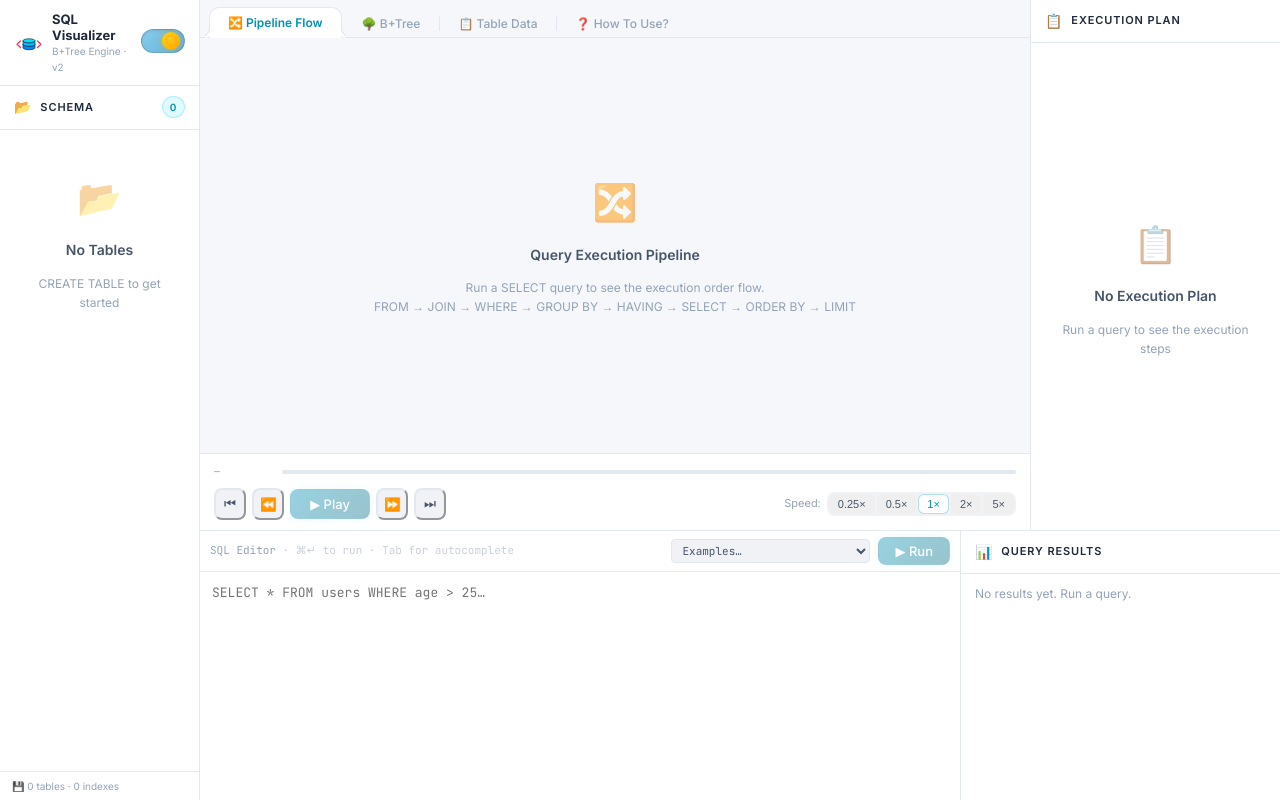
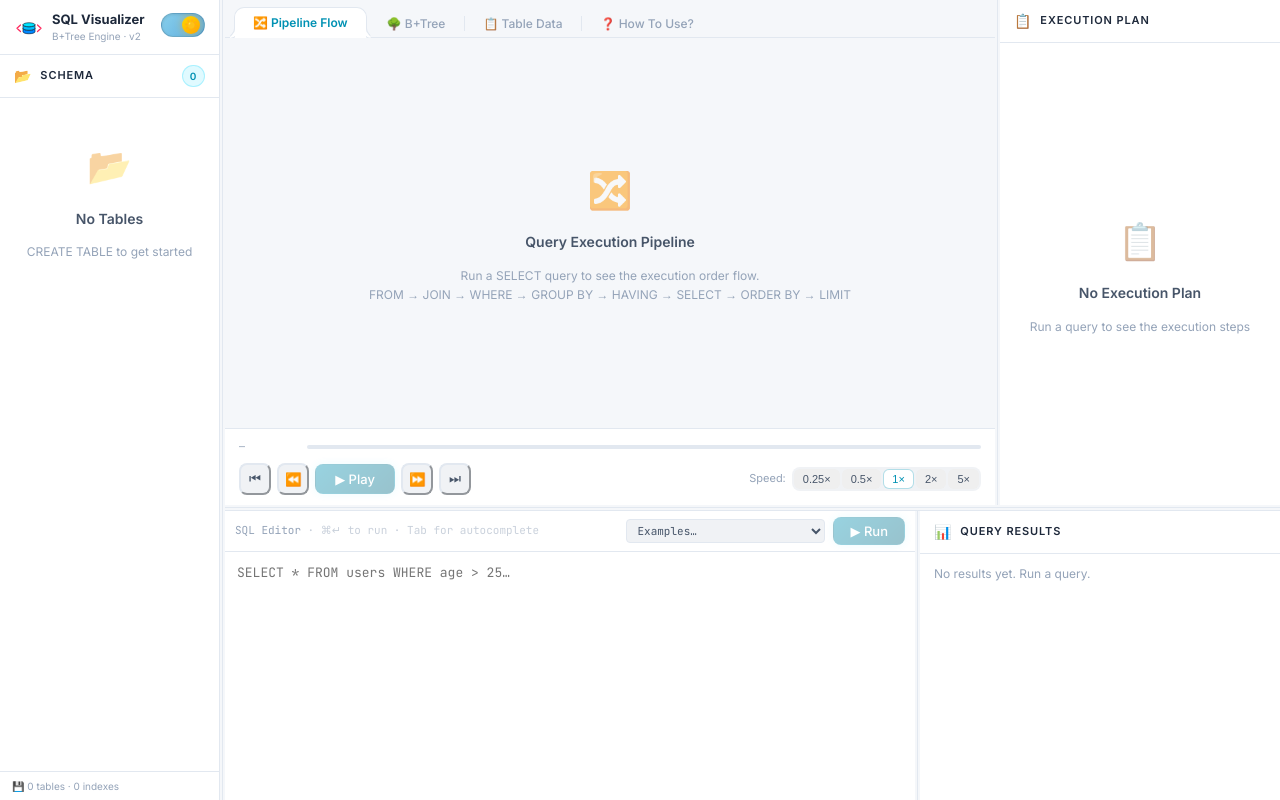
Before and after one commit to ashwin-athappan/sql-execution-visualizer, a Next.js app: page / in a window 1280 px wide. Built offline with nearby package versions, Linux system fonts and the light colour scheme.

Commit message:
feat: make all panels resizable via drag handles
Added useResizable hook and ResizeHandle component. All four panels (schema sidebar, execution plan, bottom editor/results, and query results) can now be resized by dragging the handles between them. Handles highlight in cyan on hover.

```diff
--- a/src/app/globals.css
+++ b/src/app/globals.css
@@ -853,6 +853,80 @@ main {
   fill: none;
 }
 
+/* ─── Resize handles ─────────────────────────────────────────────────── */
+
+/* Horizontal handle: sits between left/right panels (vertical bar) */
+.resize-handle-h {
+  width: 5px;
+  cursor: col-resize;
+  position: relative;
+  flex-shrink: 0;
+  z-index: 10;
+  /* Increase the hit area without affecting layout */
+  background: transparent;
+}
+
+.resize-handle-h::after {
+  content: '';
+  position: absolute;
+  top: 0;
+  bottom: 0;
+  left: 2px;
+  width: 1px;
+  background: var(--border);
+  transition: background 0.15s, width 0.15s, left 0.15s;
+}
+
+.resize-handle-h:hover::after,
+.resize-handle-h:active::after {
+  background: var(--accent-cyan);
+  width: 3px;
+  left: 1px;
+  box-shadow: 0 0 6px rgba(0, 212, 255, 0.5);
+}
+
+/* Vertical handle: sits between top/bottom panels (horizontal bar) */
+.resize-handle-v {
+  height: 5px;
+  cursor: row-resize;
+  position: relative;
+  flex-shrink: 0;
+  z-index: 10;
+  background: transparent;
+}
+
+.resize-handle-v::after {
+  content: '';
+  position: absolute;
+  left: 0;
+  right: 0;
+  top: 2px;
+  height: 1px;
+  background: var(--border);
+  transition: background 0.15s, height 0.15s, top 0.15s;
+}
+
+.resize-handle-v:hover::after,
+.resize-handle-v:active::after {
+  background: var(--accent-cyan);
+  height: 3px;
+  top: 1px;
+  box-shadow: 0 0 6px rgba(0, 212, 255, 0.5);
+}
+
+/* Global cursor overrides while dragging */
+body.resize-col,
+body.resize-col * {
+  cursor: col-resize !important;
+  user-select: none !important;
+}
+
+body.resize-row,
+body.resize-row * {
+  cursor: row-resize !important;
+  user-select: none !important;
+}
+
 /* ─── Responsive layout ──────────────────────────────────────────────── */
 
 /* Large laptops / small desktops (< 1400px) */
--- a/src/app/page.tsx
+++ b/src/app/page.tsx
@@ -6,8 +6,10 @@ import { Sidebar } from '@/components/layout/Sidebar';
 import { VizPanel, VizTabId } from '@/components/layout/VizPanel';
 import { ExecutionPlanPanel } from '@/components/layout/ExecutionPlanPanel';
 import { BottomPanel } from '@/components/layout/BottomPanel';
+import { ResizeHandle } from '@/components/layout/ResizeHandle';
 import { useTableData } from '@/hooks/useTableData';
 import { useSourceTableNames } from '@/hooks/useSourceTableNames';
+import { useResizable } from '@/hooks/useResizable';
 import { Row } from '@/engine/types';
 
 export default function Home() {
@@ -28,6 +30,12 @@ export default function Home() {
   // ── Local UI state ────────────────────────────────────────────────────────
   const [sql, setSql] = useState('');
   const [vizTab, setVizTab] = useState<VizTabId>('pipeline');
+
+  // ── Resizable panel state ─────────────────────────────────────────────────
+  const sidebar = useResizable({ initialSize: 220, minSize: 140, maxSize: 400, direction: 'horizontal' });
+  const execPlan = useResizable({ initialSize: 280, minSize: 160, maxSize: 500, direction: 'horizontal', reverse: true });
+  const bottomPanel = useResizable({ initialSize: 290, minSize: 150, maxSize: 600, direction: 'vertical', reverse: true });
+  const resultsPanel = useResizable({ initialSize: 360, minSize: 180, maxSize: 600, direction: 'horizontal', reverse: true });
 
   // ── Derived data (custom hooks) ───────────────────────────────────────────
   const currentStep = steps[currentStepIndex] ?? null;
@@ -53,13 +61,13 @@ export default function Home() {
   // ── Layout ────────────────────────────────────────────────────────────────
   return (
     <div className="app-root" style={{
-      display: 'grid',
-      gridTemplateColumns: 'var(--sidebar-w) 1fr',
+      display: 'flex',
       height: '100vh',
       overflow: 'hidden',
       background: 'var(--bg-base)',
     }}>
-      {/* Left sidebar */}
+      {/* ── Left sidebar ──────────────────────────────────────────────── */}
+      <div style={{ width: sidebar.size, flexShrink: 0, overflow: 'hidden' }}>
         <Sidebar
           schemaTables={schemaTables}
           focusedTable={focusedTable}
@@ -68,12 +76,16 @@ export default function Home() {
           onSelectTable={handleSelectTable}
           onClearDb={handleClearDb}
         />
+      </div>
 
-      {/* Main content area */}
-      <div style={{ display: 'grid', gridTemplateRows: '1fr var(--bottom-h)', overflow: 'hidden', minWidth: 0 }}>
+      <ResizeHandle direction="horizontal" onMouseDown={sidebar.onMouseDown} />
+
+      {/* ── Main content area ─────────────────────────────────────────── */}
+      <div style={{ flex: 1, display: 'flex', flexDirection: 'column', overflow: 'hidden', minWidth: 0 }}>
 
         {/* Top: visualization + execution plan */}
-        <div style={{ display: 'grid', gridTemplateColumns: '1fr var(--exec-plan-w)', overflow: 'hidden', minHeight: 0 }}>
+        <div style={{ flex: 1, display: 'flex', overflow: 'hidden', minHeight: 0 }}>
+          <div style={{ flex: 1, overflow: 'hidden', minWidth: 0 }}>
             <VizPanel
               vizTab={vizTab}
               onVizTabChange={setVizTab}
@@ -99,14 +111,24 @@ export default function Home() {
               onFocusedTableChange={setFocusedTable}
               treeSnapshot={treeSnapshot}
             />
+          </div>
+
+          <ResizeHandle direction="horizontal" onMouseDown={execPlan.onMouseDown} />
+
+          <div style={{ width: execPlan.size, flexShrink: 0, overflow: 'hidden' }}>
             <ExecutionPlanPanel
               steps={steps}
               currentStepIndex={currentStepIndex}
               onSelectStep={setCurrentStepIndex}
             />
           </div>
+        </div>
+
+        {/* Horizontal resize handle between top and bottom */}
+        <ResizeHandle direction="vertical" onMouseDown={bottomPanel.onMouseDown} />
 
         {/* Bottom: editor + results */}
+        <div style={{ height: bottomPanel.size, flexShrink: 0, overflow: 'hidden' }}>
           <BottomPanel
             sql={sql}
             onSqlChange={setSql}
@@ -117,7 +139,10 @@ export default function Home() {
             resultRows={resultRows as Row[]}
             resultColumns={resultColumns}
             rowsAffected={rowsAffected}
+            resultsWidth={resultsPanel.size}
+            onResultsResize={resultsPanel.onMouseDown}
           />
+        </div>
       </div>
     </div>
   );
--- a/src/components/layout/BottomPanel.tsx
+++ b/src/components/layout/BottomPanel.tsx
@@ -3,6 +3,7 @@
 import React from 'react';
 import { SQLEditor } from '@/components/editor/SQLEditor';
 import { ResultsGrid } from '@/components/results/ResultsGrid';
+import { ResizeHandle } from '@/components/layout/ResizeHandle';
 import { TableDef, Row } from '@/engine/types';
 
 interface BottomPanelProps {
@@ -15,21 +16,24 @@ interface BottomPanelProps {
     resultRows: Row[];
     resultColumns: string[];
     rowsAffected: number;
+    resultsWidth: number;
+    onResultsResize: (e: React.MouseEvent) => void;
 }
 
 export function BottomPanel({
     sql, onSqlChange, onExecute, isExecuting, error,
     schemaTables, resultRows, resultColumns, rowsAffected,
+    resultsWidth, onResultsResize,
 }: BottomPanelProps) {
     return (
         <div style={{
-            display: 'grid',
-            gridTemplateColumns: '1fr var(--results-w)',
+            display: 'flex',
+            height: '100%',
             borderTop: '1px solid var(--border)',
             minHeight: 0,
         }}>
             {/* SQL Editor */}
-            <div style={{ display: 'flex', flexDirection: 'column', overflow: 'hidden', background: 'var(--bg-surface)' }}>
+            <div style={{ flex: 1, display: 'flex', flexDirection: 'column', overflow: 'hidden', background: 'var(--bg-surface)', minWidth: 0 }}>
                 <SQLEditor
                     value={sql}
                     onChange={onSqlChange}
@@ -40,9 +44,12 @@ export function BottomPanel({
                 />
             </div>
 
+            <ResizeHandle direction="horizontal" onMouseDown={onResultsResize} />
+
             {/* Query Results */}
             <div style={{
-                borderLeft: '1px solid var(--border)',
+                width: resultsWidth,
+                flexShrink: 0,
                 display: 'flex', flexDirection: 'column',
                 overflow: 'hidden',
                 background: 'var(--bg-surface)',
--- a/src/components/layout/ExecutionPlanPanel.tsx
+++ b/src/components/layout/ExecutionPlanPanel.tsx
@@ -13,10 +13,10 @@ interface ExecutionPlanPanelProps {
 export function ExecutionPlanPanel({ steps, currentStepIndex, onSelectStep }: ExecutionPlanPanelProps) {
     return (
         <div style={{
-            borderLeft: '1px solid var(--border)',
             display: 'flex', flexDirection: 'column',
             overflow: 'hidden',
             background: 'var(--bg-surface)',
+            height: '100%',
         }}>
             <div className="panel-header">
                 <span className="icon">📋</span>
--- /dev/null
+++ b/src/components/layout/ResizeHandle.tsx
@@ -0,0 +1,24 @@
+'use client';
+
+import React from 'react';
+
+interface ResizeHandleProps {
+    direction: 'horizontal' | 'vertical';
+    onMouseDown: (e: React.MouseEvent) => void;
+}
+
+/**
+ * A thin draggable bar rendered between panels.
+ * • horizontal: renders a vertical bar (between left/right panels)
+ * • vertical:   renders a horizontal bar  (between top/bottom panels)
+ */
+export function ResizeHandle({ direction, onMouseDown }: ResizeHandleProps) {
+    const isHorizontal = direction === 'horizontal';
+
+    return (
+        <div
+            className={`resize-handle ${isHorizontal ? 'resize-handle-h' : 'resize-handle-v'}`}
+            onMouseDown={onMouseDown}
+        />
+    );
+}
--- a/src/components/layout/Sidebar.tsx
+++ b/src/components/layout/Sidebar.tsx
@@ -33,6 +33,7 @@ export function Sidebar({
             borderRight: '1px solid var(--border)',
             background: 'var(--bg-surface)',
             overflow: 'hidden',
+            height: '100%',
         }}>
             <SidebarLogo />
             <SidebarSchemaHeader tableCount={schemaTables.length} />
--- a/src/components/layout/VizPanel.tsx
+++ b/src/components/layout/VizPanel.tsx
@@ -56,7 +56,7 @@ export function VizPanel({
     treeSnapshot,
 }: VizPanelProps) {
     return (
-        <div style={{ display: 'flex', flexDirection: 'column', overflow: 'hidden', minWidth: 0 }}>
+        <div style={{ display: 'flex', flexDirection: 'column', overflow: 'hidden', minWidth: 0, height: '100%' }}>
 
             {/* ── Chrome-style tab bar ─────────────────────────────────── */}
             <div className="chrome-tab-bar">
--- /dev/null
+++ b/src/hooks/useResizable.ts
@@ -0,0 +1,74 @@
+'use client';
+
+import { useState, useCallback, useRef, useEffect } from 'react';
+
+export type ResizeDirection = 'horizontal' | 'vertical';
+
+interface UseResizableOptions {
+    /** Initial size in pixels */
+    initialSize: number;
+    /** Minimum allowed size in pixels */
+    minSize?: number;
+    /** Maximum allowed size in pixels */
+    maxSize?: number;
+    /** Direction of resizing */
+    direction: ResizeDirection;
+    /**
+     * Whether increasing mouse position should increase or decrease the size.
+     * - `false` (default): dragging right/down increases size (left/top edge handle)
+     * - `true`: dragging right/down decreases size (right/bottom edge handle)
+     */
+    reverse?: boolean;
+}
+
+export function useResizable({
+    initialSize,
+    minSize = 100,
+    maxSize = 800,
+    direction,
+    reverse = false,
+}: UseResizableOptions) {
+    const [size, setSize] = useState(initialSize);
+    const isDragging = useRef(false);
+    const startPos = useRef(0);
+    const startSize = useRef(0);
+
+    const onMouseDown = useCallback((e: React.MouseEvent) => {
+        e.preventDefault();
+        isDragging.current = true;
+        startPos.current = direction === 'horizontal' ? e.clientX : e.clientY;
+        startSize.current = size;
+
+        // Add a class to body to change cursor globally during drag
+        document.body.classList.add(
+            direction === 'horizontal' ? 'resize-col' : 'resize-row'
+        );
+    }, [direction, size]);
+
+    useEffect(() => {
+        const onMouseMove = (e: MouseEvent) => {
+            if (!isDragging.current) return;
+            const currentPos = direction === 'horizontal' ? e.clientX : e.clientY;
+            const delta = currentPos - startPos.current;
+            const newSize = reverse
+                ? startSize.current - delta
+                : startSize.current + delta;
+            setSize(Math.max(minSize, Math.min(maxSize, newSize)));
+        };
+
+        const onMouseUp = () => {
+            if (!isDragging.current) return;
+            isDragging.current = false;
+            document.body.classList.remove('resize-col', 'resize-row');
+        };
+
+        document.addEventListener('mousemove', onMouseMove);
+        document.addEventListener('mouseup', onMouseUp);
+        return () => {
+            document.removeEventListener('mousemove', onMouseMove);
+            document.removeEventListener('mouseup', onMouseUp);
+        };
+    }, [direction, minSize, maxSize, reverse]);
+
+    return { size, onMouseDown };
+}
```
Lines whose indentation alone changed are shown as unchanged.
